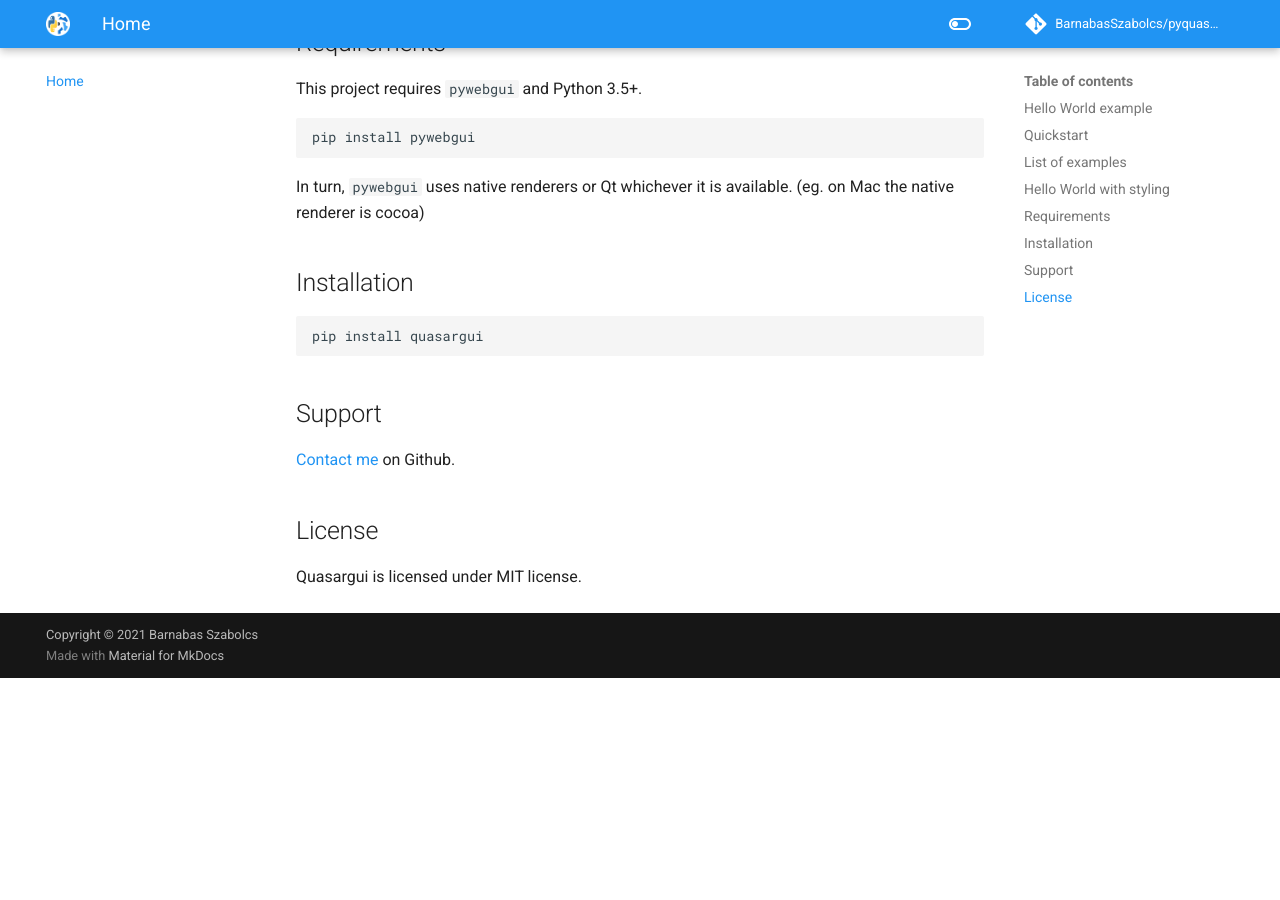
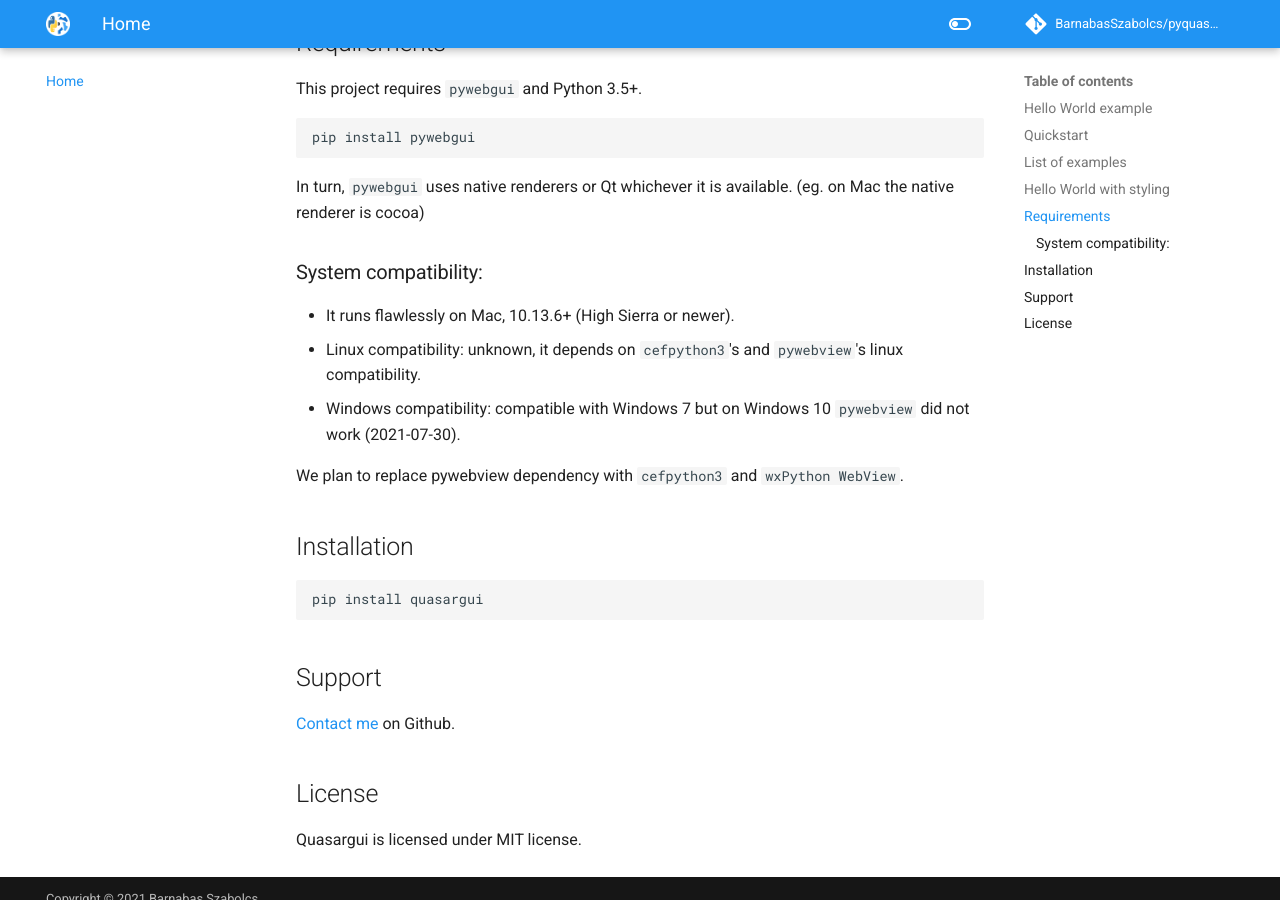
Before and after one commit to BarnabasSzabolcs/pyquasargui, an MkDocs documentation site: the page built from docs/index.md, in a window 1280 px wide and 900 px high, scrolled down 2753 px. Built offline with MkDocs 1.6.1 and Material for MkDocs 9.7.7, drawn with Linux system fonts in a browser that asks for light colours; a script that is not in the unit is left out; comment, search, counter and statistics services are not loaded; before the commit the page ends 3431 px from its top, so only the background shows below that.

Commit message:
Updates readme with compatibility info, adds import statements.

````diff
--- a/docs/index.md
+++ b/docs/index.md
@@ -88,6 +88,14 @@
 ```
 In turn, `pywebgui` uses native renderers or Qt whichever it is available. (eg. on Mac the native renderer is cocoa)
 
+### System compatibility:
+
+ - It runs flawlessly on Mac, 10.13.6+ (High Sierra or newer).
+ - Linux compatibility: unknown, it depends on `cefpython3`'s and `pywebview`'s linux compatibility.
+ - Windows compatibility: compatible with Windows 7 but on Windows 10 `pywebview` did not work (2021-07-30).
+
+We plan to replace pywebview dependency with `cefpython3` and `wxPython WebView`.
+
 ## Installation
 
 ```
````
Also changed, not shown: README.md (+10 -0 lines).
